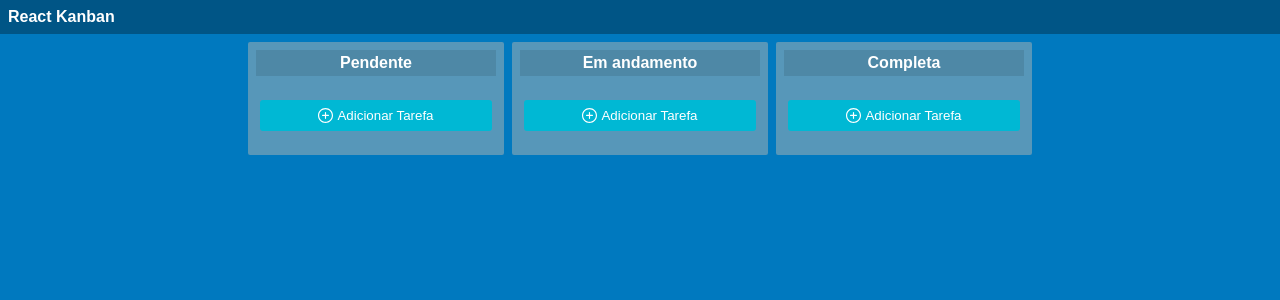
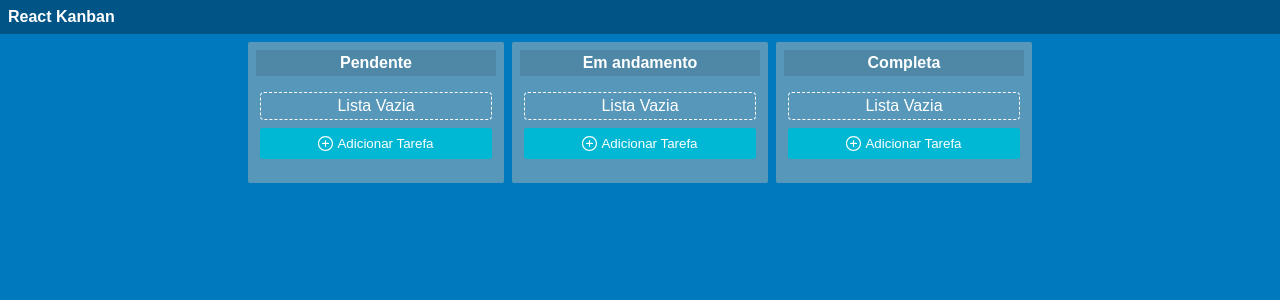
Before and after one commit to gustavojun1/react-learn, a React (Create React App) app: page / in a window 1280 px wide. Shown: the top 300 px of the page. Built offline with nearby package versions, Linux system fonts and the light colour scheme.

Commit message:
Renderização condicional de "lista vazia".

```diff
--- a/src/components/TaskList/TaskList.js
+++ b/src/components/TaskList/TaskList.js
@@ -34,6 +34,7 @@ export default function TaskList({
             />
           );
         })}
+        {tasks.length === 0 && <div className="empty-list">Lista Vazia</div>}
         <button onClick={addTask} className="btn">
           <img src={plusIcon} alt="plus" />
           Adicionar Tarefa
```
